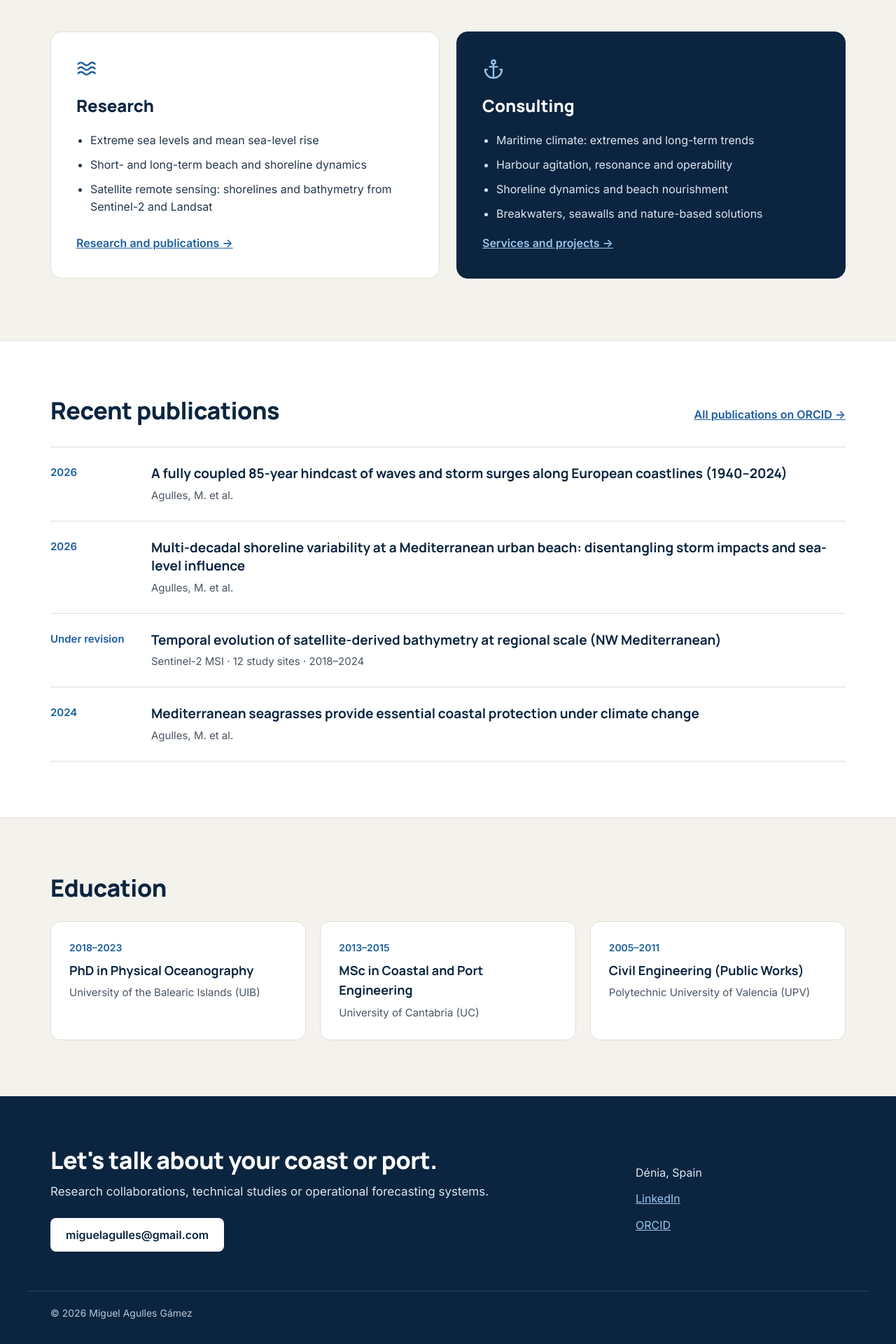
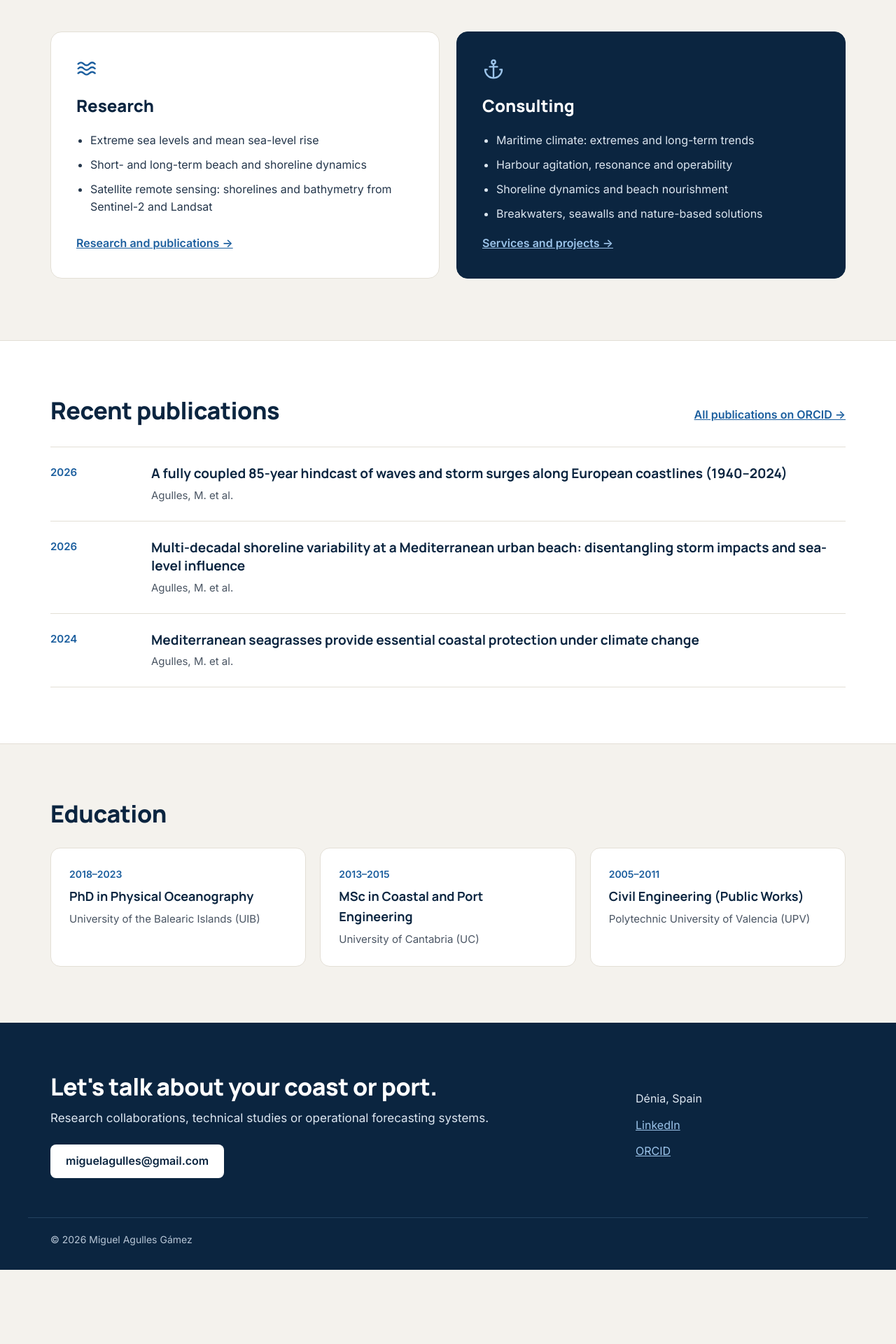
Before and after one commit to magulles/magulles.github.io, a Jekyll site: the page built from index.md, in a window 1280 px wide. Shown: the part 1268-3188 px from the top of the page at 70% size. Built offline with Jekyll 4.4.1, drawn with Linux system fonts in a browser that asks for light colours; after the commit the page ends 3082 px from its top, so only the background shows below that.

Commit message:
Restore Marenostre logo on Consulting and drop under-revision paper from recent publications
Co-Authored-By: Claude Opus 5.5 <noreply@anthropic.com>
Claude-Session: https://claude.ai/code/session_01PzMaffRr6QGj6ACvz4YfoR

```diff
--- a/assets/style.css
+++ b/assets/style.css
@@ -409,7 +409,7 @@ h1, h2, h3 {
 }
 
 /* Meteoport page */
-.meteoport-logo { width: 360px; max-width: 100%; height: auto; margin-bottom: 32px; }
+.brand-logo { width: 300px; max-width: 100%; height: auto; margin-bottom: 32px; }
 .status-pill {
   display: inline-flex;
   align-items: center;
--- a/index.md
+++ b/index.md
@@ -79,13 +79,6 @@ title: Home
       </div>
     </article>
     <article class="pub">
-      <span class="pub-year">Under revision</span>
-      <div class="pub-body">
-        <h3>Temporal evolution of satellite-derived bathymetry at regional scale (NW Mediterranean)</h3>
-        <p>Sentinel-2 MSI · 12 study sites · 2018–2024</p>
-      </div>
-    </article>
-    <article class="pub">
       <span class="pub-year">2024</span>
       <div class="pub-body">
         <h3>Mediterranean seagrasses provide essential coastal protection under climate change</h3>
```
Also changed, not shown: consulting.md (+1 -0 lines), meteoport-project.md (+1 -1 lines), assets/img/logo-marenostre.png (added).
